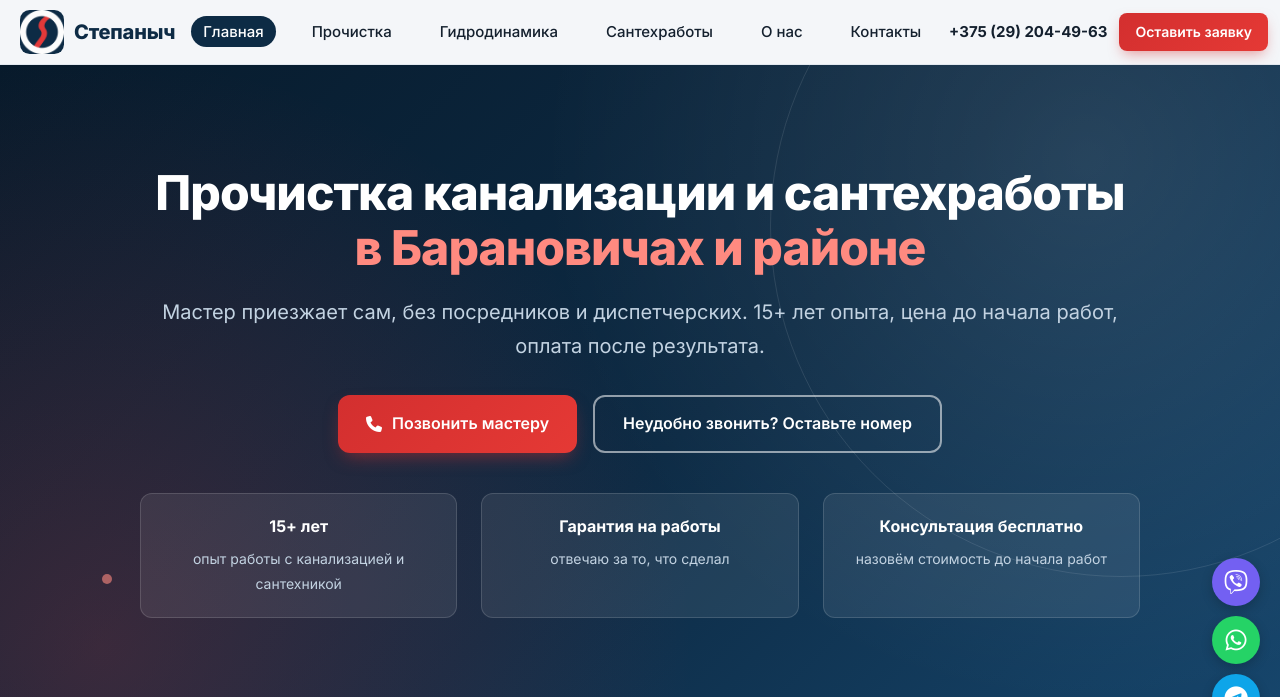
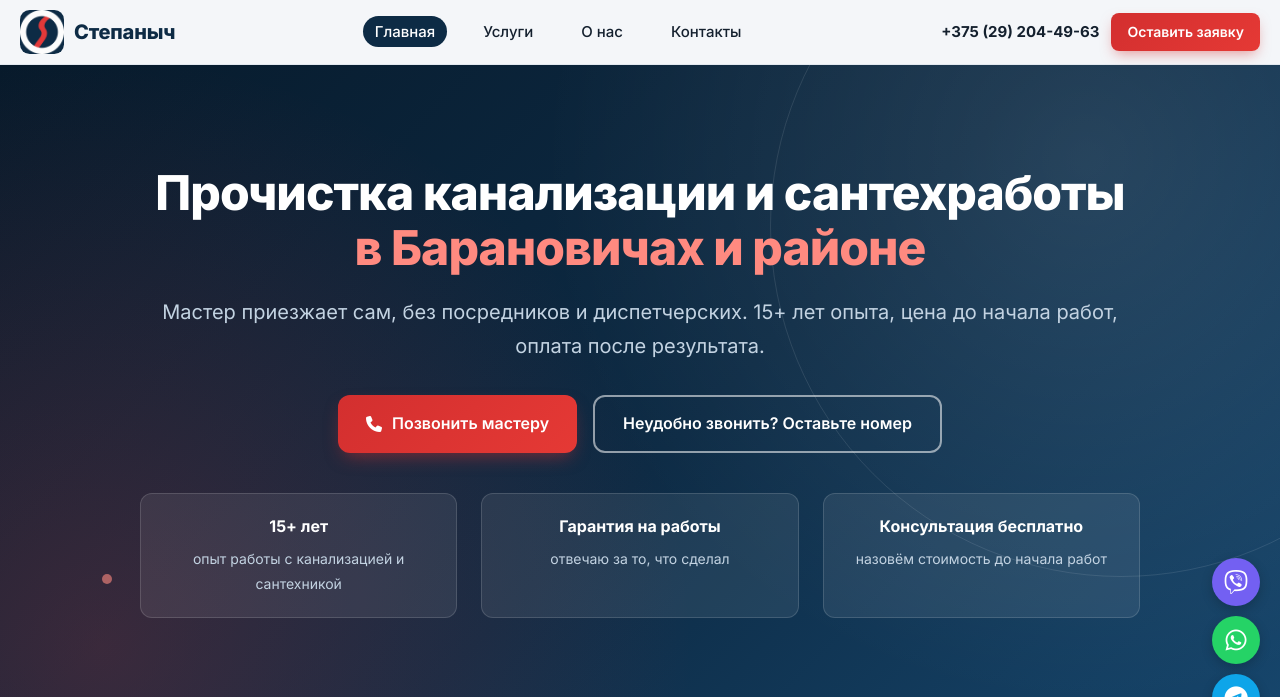
Before and after one commit to Eugene4190/stepanych-snapshot, a Django app: page / in a window 1280 px wide. Shown: the top 697 px of the page. Run offline with Django 5.2, Linux system fonts and the light colour scheme; data that the repository does not hold is empty; parts of the project's set-up code (start-up, migrations or seed data) failed here and were passed over.

Commit message:
Nav variant A: three service items merge into Uslugi anchor to home services block; footer gains hydro link; scroll-margin for anchor

```diff
--- a/static/css/style.css
+++ b/static/css/style.css
@@ -588,6 +588,10 @@ ul {
 }
 
 /* Services grid */
+#services {
+    scroll-margin-top: 96px;
+}
+
 .services-grid {
     display: grid;
     grid-template-columns: repeat(2, 1fr);
--- a/templates/home.html
+++ b/templates/home.html
@@ -61,7 +61,7 @@
     </div>
 </div>
 
-<section class="section">
+<section class="section" id="services">
     <div class="container">
         <div class="section__header">
             <h2 class="section__title">Направления работ — напрямую с мастером</h2>
--- a/templates/partials/footer.html
+++ b/templates/partials/footer.html
@@ -33,7 +33,7 @@
         <div class="container footer__bottom">
             <div>© 2026 ИП Молчан Ю.С. Цены на сайте не являются публичной офертой — итоговую стоимость определяем до начала работ.</div>
             <div class="footer__links">
-                <a href="/">Степаныч — все услуги</a> · <a href="/prochistka-kanalizatsii/">Прочистка</a> · <a href="/santekhnicheskie-raboty/">Сантехработы</a> · <a href="/santehnik/">Регионы выездов</a>
+                <a href="/">Степаныч — все услуги</a> · <a href="/prochistka-kanalizatsii/">Прочистка</a> · <a href="/gidrodinamicheskaya-prochistka/">Гидродинамика</a> · <a href="/santekhnicheskie-raboty/">Сантехработы</a> · <a href="/santehnik/">Регионы выездов</a>
             </div>
         </div>
     </footer>
--- a/templates/partials/header.html
+++ b/templates/partials/header.html
@@ -14,9 +14,7 @@
             <nav class="nav-desktop">
                 <ul class="nav-desktop__list">
                     <li class="nav-desktop__item"><a href="/" class="nav-desktop__link{% if nav_active == 'home' %} nav-desktop__link--active{% endif %}">Главная</a></li>
-                    <li class="nav-desktop__item"><a href="{% if region %}/prochistka-kanalizatsii/{{ region.slug }}/{% else %}/prochistka-kanalizatsii/{% endif %}" class="nav-desktop__link{% if nav_active == 'prochistka' %} nav-desktop__link--active{% endif %}">Прочистка</a></li>
-                    <li class="nav-desktop__item"><a href="/gidrodinamicheskaya-prochistka/" class="nav-desktop__link{% if nav_active == 'gidrodinamika' %} nav-desktop__link--active{% endif %}">Гидродинамика</a></li>
-                    <li class="nav-desktop__item"><a href="{% if region %}/santekhnicheskie-raboty/{{ region.slug }}/{% else %}/santekhnicheskie-raboty/{% endif %}" class="nav-desktop__link{% if nav_active == 'santehnika' %} nav-desktop__link--active{% endif %}">Сантехработы</a></li>
+                    <li class="nav-desktop__item"><a href="/#services" class="nav-desktop__link{% if nav_active == 'prochistka' or nav_active == 'santehnika' or nav_active == 'gidrodinamika' %} nav-desktop__link--active{% endif %}">Услуги</a></li>
                     <li class="nav-desktop__item"><a href="/o-nas/" class="nav-desktop__link{% if nav_active == 'about' %} nav-desktop__link--active{% endif %}">О нас</a></li>
                     <li class="nav-desktop__item"><a href="/kontakty/" class="nav-desktop__link{% if nav_active == 'contacts' %} nav-desktop__link--active{% endif %}">Контакты</a></li>
                 </ul>
@@ -37,9 +35,7 @@
             <button class="nav__close" id="navClose" aria-label="Закрыть меню">&times;</button>
             <ul class="nav__list">
                 <li class="nav__item"><a href="/" class="nav__link{% if nav_active == 'home' %} nav__link--active{% endif %}">Главная</a></li>
-                <li class="nav__item"><a href="{% if region %}/prochistka-kanalizatsii/{{ region.slug }}/{% else %}/prochistka-kanalizatsii/{% endif %}" class="nav__link{% if nav_active == 'prochistka' %} nav__link--active{% endif %}">Прочистка</a></li>
-                <li class="nav__item"><a href="/gidrodinamicheskaya-prochistka/" class="nav__link{% if nav_active == 'gidrodinamika' %} nav__link--active{% endif %}">Гидродинамика</a></li>
-                <li class="nav__item"><a href="{% if region %}/santekhnicheskie-raboty/{{ region.slug }}/{% else %}/santekhnicheskie-raboty/{% endif %}" class="nav__link{% if nav_active == 'santehnika' %} nav__link--active{% endif %}">Сантехработы</a></li>
+                <li class="nav__item"><a href="/#services" class="nav__link{% if nav_active == 'prochistka' or nav_active == 'santehnika' or nav_active == 'gidrodinamika' %} nav__link--active{% endif %}">Услуги</a></li>
                 <li class="nav__item"><a href="/o-nas/" class="nav__link{% if nav_active == 'about' %} nav__link--active{% endif %}">О нас</a></li>
                 <li class="nav__item"><a href="/kontakty/" class="nav__link{% if nav_active == 'contacts' %} nav__link--active{% endif %}">Контакты</a></li>
             </ul>
```
Also changed, not shown: 1 other file.
